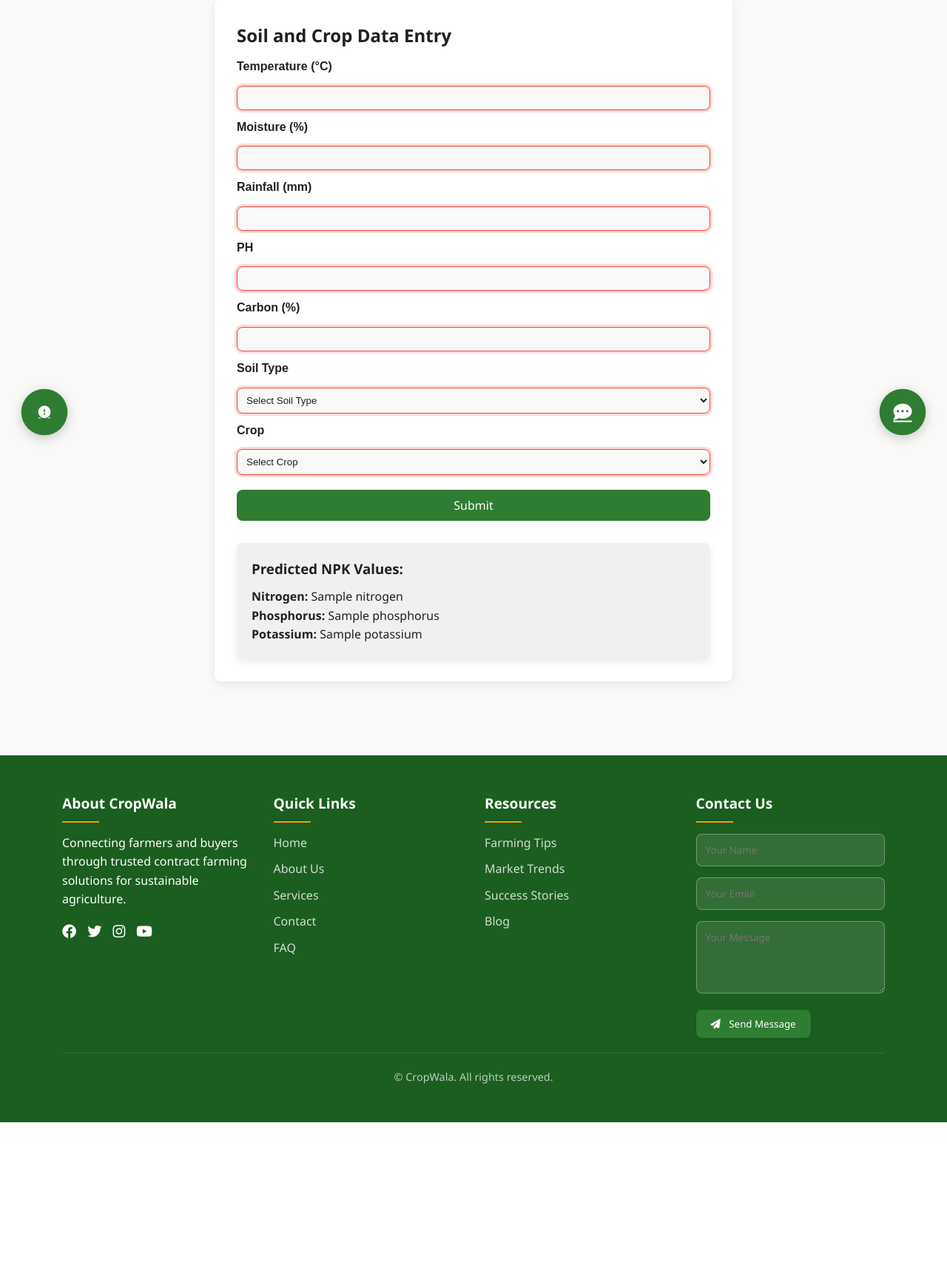
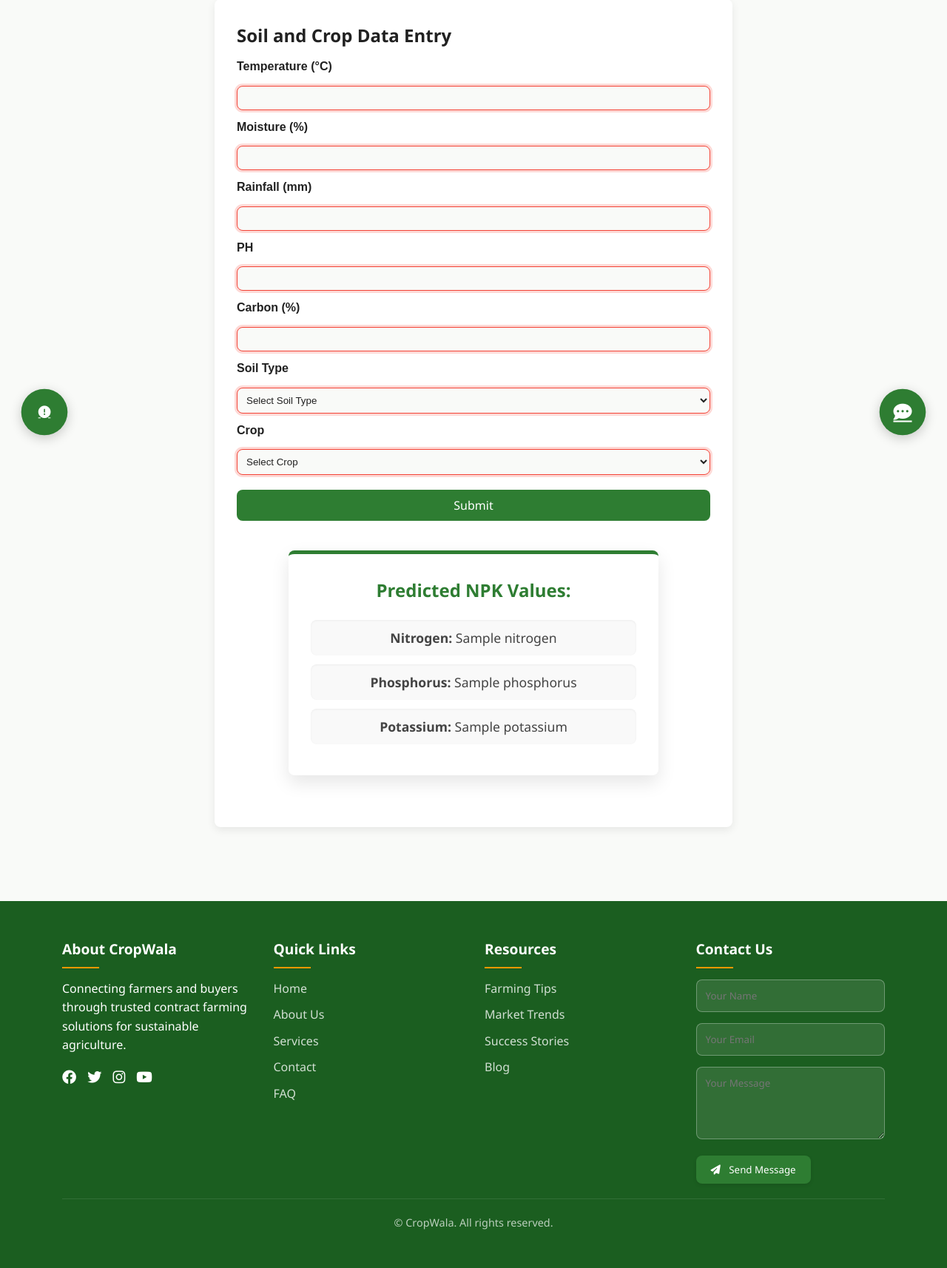
Before and after one commit to YogiramV/cropwala, a Flask app: template templates/npk_prediction.html in a window 1280 px wide. Shown: the part 183-1897 px from the top of the page at 74% size. Before the commit the page ends 1700 px from the top, so only its background shows below. Run offline with Flask 3, Linux system fonts and the light colour scheme; the template is opened without the code that fills it: most values are stand-ins (such as "Sample title", 1, 10 or a date in 2020).

Commit message:
Add style to the prediction results

```diff
--- a/templates/npk_prediction.html
+++ b/templates/npk_prediction.html
@@ -127,15 +127,36 @@
     }
 
     .prediction-results {
-        margin-top: 30px;
-        padding: 20px;
-        background-color: #f0f0f0;
+        max-width: 500px;
+        margin: 40px auto;
+        padding: 30px;
+        background: #ffffff;
         border-radius: var(--border-radius);
-        box-shadow: var(--box-shadow);
+        box-shadow: 0 10px 25px rgba(0, 0, 0, 0.1);
+        text-align: center;
+        animation: fadeIn 0.6s ease-in-out;
+        border-top: 5px solid var(--primary-color);
     }
 
     .prediction-results h3 {
-        margin-bottom: 10px;
+        margin-bottom: 20px;
+        color: var(--primary-color);
+        font-size: 1.5rem;
+        font-weight: 600;
+        font-family: 'Segoe UI', Tahoma, Geneva, Verdana, sans-serif;
     }
+
+    .prediction-results p {
+        margin: 12px 0;
+        font-size: 1.1rem;
+        font-weight: 500;
+        color: #444;
+        background-color: #f9f9f9;
+        padding: 10px 15px;
+        border-radius: var(--border-radius);
+        box-shadow: inset 0 1px 3px rgba(0,0,0,0.05);
+    }
+
+
 </style>
 {% endblock %}
```
